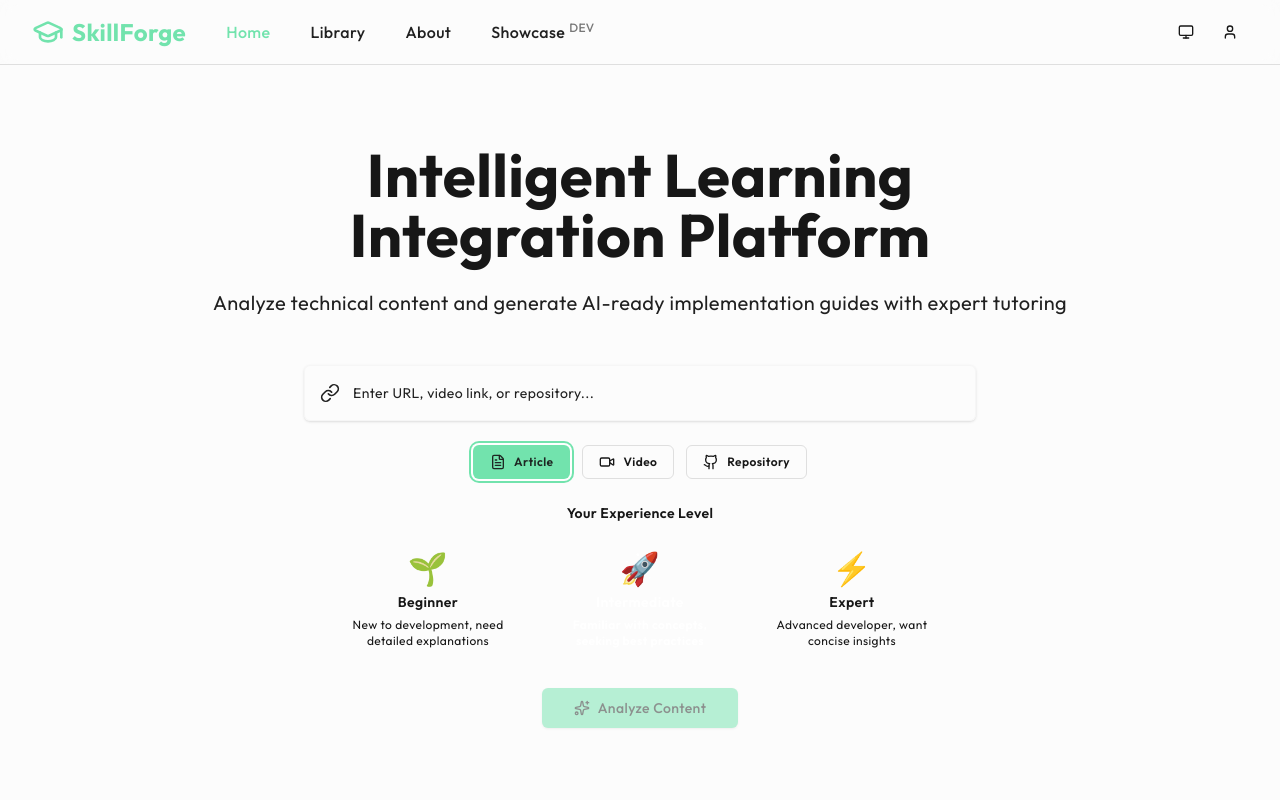
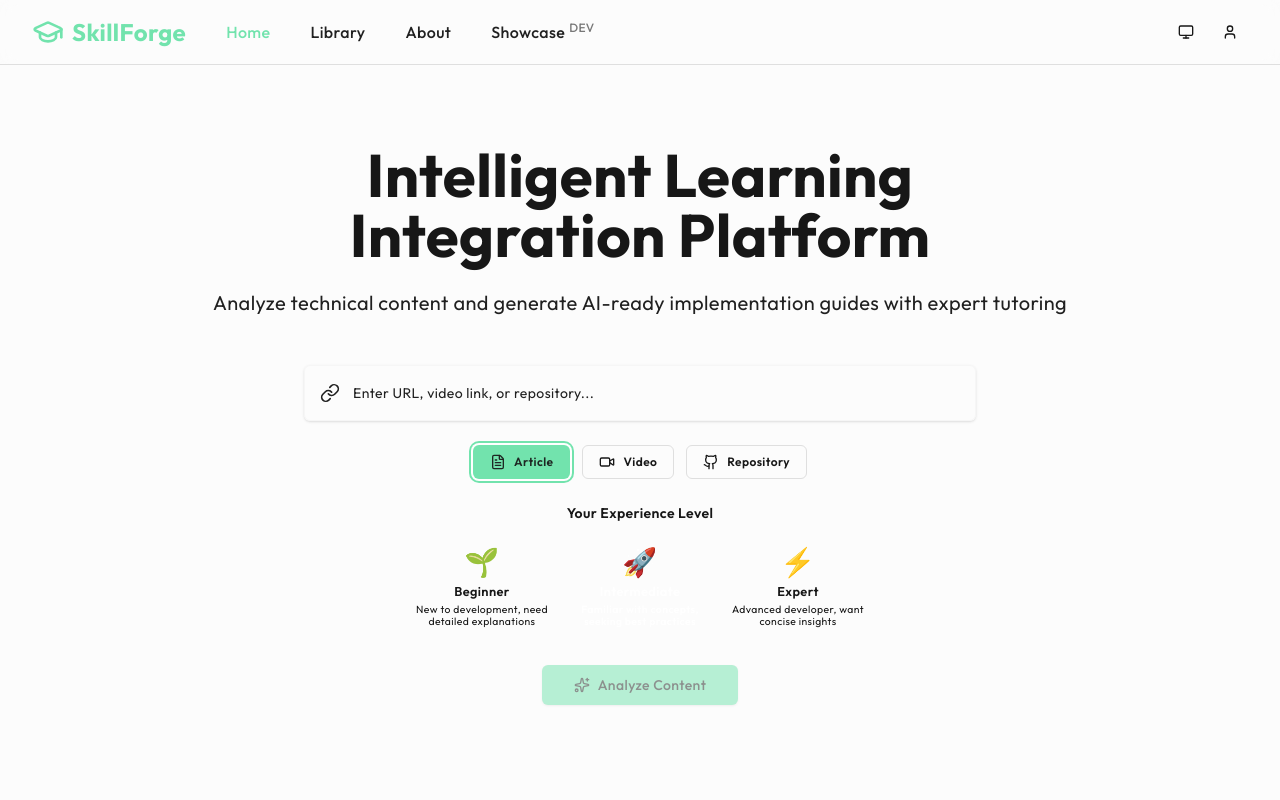
Before and after one commit to ArieGoldkin/SkillForge, a React (Vite) app in the folder frontend/: page / in a window 1280 px wide. Shown: the top 800 px of the page. Built offline with nearby package versions, Linux system fonts and the light colour scheme; no server answers.

Commit message:
fix(frontend): Ensure all 3 skill levels fit on screen
- Reduced button width (min: 110px, max: 150px)
- Smaller padding and gaps
- Reduced font sizes
- Added max-width container
- All 3 options now visible without horizontal scroll

Fixes layout issue where Expert was cut off

```diff
--- a/frontend/src/shared/SkillLevelSelector.css
+++ b/frontend/src/shared/SkillLevelSelector.css
@@ -15,26 +15,28 @@
 
 .skill-level-options {
   display: flex;
-  gap: 0.75rem;
+  gap: 0.5rem;
   justify-content: center;
   flex-wrap: wrap;
+  max-width: 600px;
+  margin: 0 auto;
 }
 
 .skill-level-option {
   display: flex;
   flex-direction: column;
   align-items: center;
-  gap: 0.5rem;
-  padding: 1rem;
+  gap: 0.4rem;
+  padding: 0.75rem 0.5rem;
   border: 2px solid hsl(var(--border));
   border-radius: 0.5rem;
   background: hsl(var(--background));
   cursor: pointer;
   pointer-events: auto;
   transition: all 0.2s ease;
-  min-width: 140px;
-  flex: 1;
-  max-width: 200px;
+  min-width: 110px;
+  max-width: 150px;
+  flex: 1 1 auto;
   position: relative;
   z-index: 1;
 }
@@ -61,7 +63,7 @@
 }
 
 .skill-level-icon {
-  font-size: 2rem;
+  font-size: 1.75rem;
   line-height: 1;
   pointer-events: none;
 }
@@ -71,18 +73,18 @@
   flex-direction: column;
   align-items: center;
   text-align: center;
-  gap: 0.25rem;
+  gap: 0.15rem;
   pointer-events: none;
 }
 
 .skill-level-text strong {
-  font-size: 0.875rem;
+  font-size: 0.8rem;
   font-weight: 600;
   color: hsl(var(--foreground));
 }
 
 .skill-level-text small {
-  font-size: 0.75rem;
+  font-size: 0.65rem;
   color: hsl(var(--muted-foreground));
-  line-height: 1.3;
+  line-height: 1.2;
 }
```
